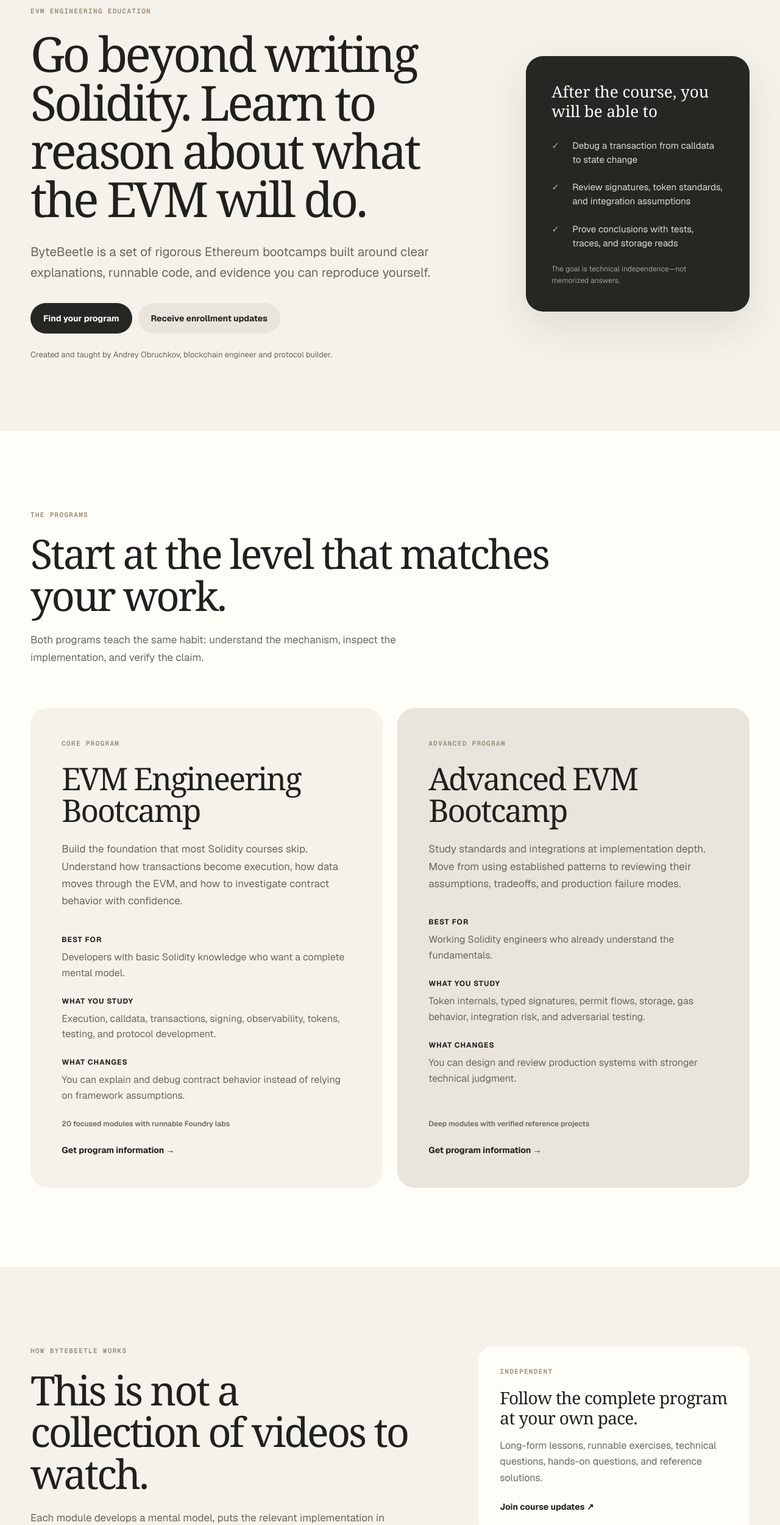
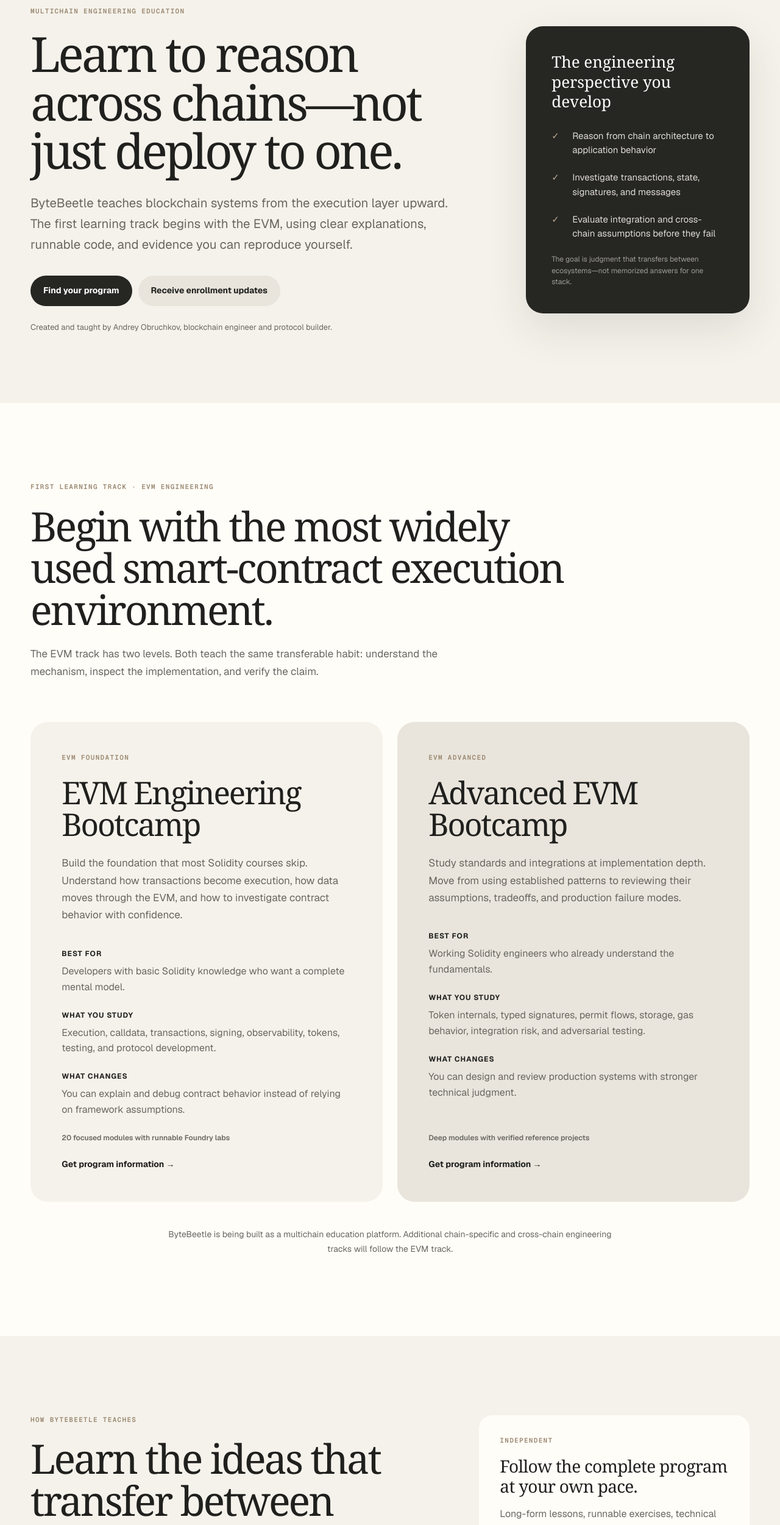
Before and after one commit to 0xByteBeetle/bytebeetle-web, a Next.js app: page / in a window 1280 px wide. Shown: the part 180-2681 px from the top of the page at 61% size. Built offline with nearby package versions, Linux system fonts and the light colour scheme.

Commit message:
Position ByteBeetle as a multichain education platform

```diff
--- a/app/globals.css
+++ b/app/globals.css
@@ -342,6 +342,15 @@
   color: var(--muted);
 }
 
+.track-note {
+  max-width: 760px;
+  margin: 42px auto 0;
+  text-align: center;
+  font-size: 14px;
+  line-height: 1.7;
+  color: var(--muted);
+}
+
 .text-link,
 .learning-options a,
 .profile-links a {
--- a/app/layout.tsx
+++ b/app/layout.tsx
@@ -14,24 +14,24 @@
 
 export const metadata: Metadata = {
   metadataBase: new URL("https://learn.andreyobruchkov.com"),
-  title: "ByteBeetle — EVM Engineering Education",
+  title: "ByteBeetle — Multichain Engineering Education",
   description:
-    "Rigorous EVM bootcamps, mentoring, and team training built around runnable code and verifiable technical claims.",
+    "Rigorous multichain engineering education beginning with an evidence-driven EVM learning track.",
   icons: {
     icon: "/andrey-logo.jpeg",
     shortcut: "/andrey-logo.jpeg",
   },
   openGraph: {
-    title: "ByteBeetle — EVM Engineering Education",
+    title: "ByteBeetle — Multichain Engineering Education",
     description:
-      "Understand Ethereum at the level where it actually runs.",
+      "Learn to reason across chains—not just deploy to one.",
     type: "website",
   },
   twitter: {
     card: "summary",
-    title: "ByteBeetle — EVM Engineering Education",
+    title: "ByteBeetle — Multichain Engineering Education",
     description:
-      "Understand Ethereum at the level where it actually runs.",
+      "Learn to reason across chains—not just deploy to one.",
   },
 };
 
--- a/app/page.tsx
+++ b/app/page.tsx
@@ -1,6 +1,6 @@
 const programs = [
   {
-    label: "Core program",
+    label: "EVM foundation",
     title: "EVM Engineering Bootcamp",
     summary:
       "Build the foundation that most Solidity courses skip. Understand how transactions become execution, how data moves through the EVM, and how to investigate contract behavior with confidence.",
@@ -10,7 +10,7 @@
     note: "20 focused modules with runnable Foundry labs",
   },
   {
-    label: "Advanced program",
+    label: "EVM advanced",
     title: "Advanced EVM Bootcamp",
     summary:
       "Study standards and integrations at implementation depth. Move from using established patterns to reviewing their assumptions, tradeoffs, and production failure modes.",
@@ -22,9 +22,9 @@
 ];
 
 const outcomes = [
-  "Debug a transaction from calldata to state change",
-  "Review signatures, token standards, and integration assumptions",
-  "Prove conclusions with tests, traces, and storage reads",
+  "Reason from chain architecture to application behavior",
+  "Investigate transactions, state, signatures, and messages",
+  "Evaluate integration and cross-chain assumptions before they fail",
 ];
 
 export default function Home() {
@@ -47,11 +47,12 @@
 
       <section className="hero">
         <div className="hero-copy">
-          <p className="eyebrow">EVM engineering education</p>
-          <h1>Go beyond writing Solidity. Learn to reason about what the EVM will do.</h1>
+          <p className="eyebrow">Multichain engineering education</p>
+          <h1>Learn to reason across chains—not just deploy to one.</h1>
           <p className="hero-lede">
-            ByteBeetle is a set of rigorous Ethereum bootcamps built around clear
-            explanations, runnable code, and evidence you can reproduce yourself.
+            ByteBeetle teaches blockchain systems from the execution layer upward.
+            The first learning track begins with the EVM, using clear explanations,
+            runnable code, and evidence you can reproduce yourself.
           </p>
           <div className="hero-actions">
             <a className="button button-primary" href="#programs">Find your program</a>
@@ -63,21 +64,21 @@
         </div>
 
         <aside className="outcome-card" aria-label="Course outcomes">
-          <p className="outcome-heading">After the course, you will be able to</p>
+          <p className="outcome-heading">The engineering perspective you develop</p>
           <ul>
             {outcomes.map((outcome) => (
               <li key={outcome}><span aria-hidden="true">✓</span>{outcome}</li>
             ))}
           </ul>
-          <p className="outcome-note">The goal is technical independence—not memorized answers.</p>
+          <p className="outcome-note">The goal is judgment that transfers between ecosystems—not memorized answers for one stack.</p>
         </aside>
       </section>
 
       <section className="programs" id="programs">
         <div className="section-heading">
-          <p className="eyebrow">The programs</p>
-          <h2>Start at the level that matches your work.</h2>
-          <p>Both programs teach the same habit: understand the mechanism, inspect the implementation, and verify the claim.</p>
+          <p className="eyebrow">First learning track · EVM Engineering</p>
+          <h2>Begin with the most widely used smart-contract execution environment.</h2>
+          <p>The EVM track has two levels. Both teach the same transferable habit: understand the mechanism, inspect the implementation, and verify the claim.</p>
         </div>
 
         <div className="program-grid">
@@ -105,17 +106,22 @@
             </article>
           ))}
         </div>
+        <p className="track-note">
+          ByteBeetle is being built as a multichain education platform. Additional
+          chain-specific and cross-chain engineering tracks will follow the EVM track.
+        </p>
       </section>
 
       <section className="learning" id="learning">
         <div className="learning-copy">
-          <p className="eyebrow">How ByteBeetle works</p>
-          <h2>This is not a collection of videos to watch.</h2>
+          <p className="eyebrow">How ByteBeetle teaches</p>
+          <h2>Learn the ideas that transfer between ecosystems.</h2>
           <p>
             Each module develops a mental model, puts the relevant implementation
             in front of you, and gives you a runnable way to verify what you learned.
             Technical questions test the explanation. Hands-on questions test whether
-            you can use it.
+            you can use it. The objective is to understand the underlying engineering
+            problem well enough to compare how different chains solve it.
           </p>
           <blockquote>
             “If code appears in a lesson, it exists on our side, it runs, and its output has been inspected.”
@@ -140,12 +146,12 @@
 
       <section className="closing" id="about">
         <div className="about">
-          <p className="eyebrow">About</p>
+          <p className="eyebrow">About ByteBeetle</p>
           <h2>Built from engineering work, not course templates.</h2>
           <p>
             Andrey Obruchkov works across smart contracts, multi-chain systems,
             infrastructure, Go, and Rust. ByteBeetle turns that experience into
-            careful, evidence-driven EVM education.
+            careful, evidence-driven multichain engineering education.
           </p>
           <div className="profile-links">
             <a href="https://andreyobruchkov.com" target="_blank" rel="noreferrer">Personal site ↗</a>
@@ -157,8 +163,8 @@
 
         <div className="enrollment-card">
           <p className="eyebrow">Enrollment</p>
-          <h2>Learn the system, not only the syntax.</h2>
-          <p>Join the list for course availability, new modules, public labs, and technical writing.</p>
+          <h2>Build knowledge that travels across chains.</h2>
+          <p>Join the list for EVM course availability, future learning tracks, public labs, and technical writing.</p>
           <a className="button button-light" href="https://substack.com/@andreyobruchkov" target="_blank" rel="noreferrer">
             Join the ByteBeetle list
           </a>
@@ -170,7 +176,7 @@
           <span className="brand-mark" aria-hidden="true">B</span>
           <span>ByteBeetle</span>
         </a>
-        <p>EVM engineering education by Andrey Obruchkov.</p>
+        <p>Multichain engineering education by Andrey Obruchkov.</p>
         <p>© 2026</p>
       </footer>
     </main>
```
Also changed, not shown: 1 other file (tests, documents, lock files or other folders).
